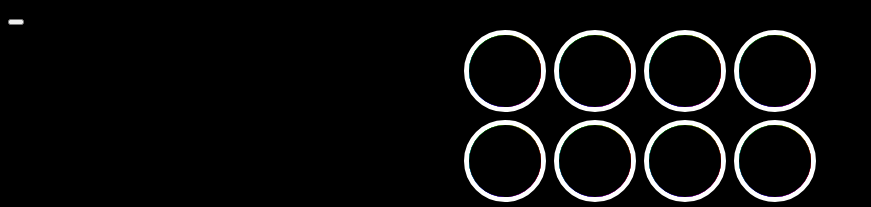
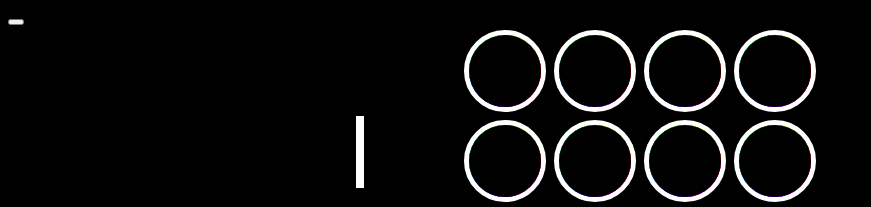
Before and after one commit to chasbrouck/BeatMachine, a plain HTML site: page index.html in a window 1280 px wide. Both pictures are taken after a click on the button 16 px from the left and 22 px from the top of the page. Shown: the top 207 px of the page, without its empty margins (0-871 px from the left). Drawn offline with nearby package versions, Linux system fonts and the light colour scheme.

Commit message:
beat marker

```diff
--- a/css/app.css
+++ b/css/app.css
@@ -9,6 +9,14 @@ body {
 
 #beatGrid {
   width: 45%;
+}
+
+#playMarker {
+  position: absolute;
+  width: 8px;
+  height: 72px;
+  transition: 0.4s ease-out;
+  background-color: #FFFFFF;
 }
 
 .beatRow {
--- a/index.html
+++ b/index.html
@@ -24,6 +24,7 @@
   <button onclick="play()" /></button>
   <div class="content">
     <div id="beatGrid">
+      <div id="playMarker"></div>
     </div>
   </div>
 
--- a/js/app.js
+++ b/js/app.js
@@ -42,6 +42,9 @@ function play() {
   console.log("start play");
   //every X seconds
   setInterval(function(){
+
+    //move marker
+    transtionMarker();
 
     //play noise
     console.log("play row " + currentRow);
@@ -140,3 +143,8 @@ function updateInstrument(synth, rgb){
     synthEDuration = b;
   }
 }
+
+function transtionMarker() {
+  var markerY = currentRow * 90;
+  $("#playMarker").css("transform","translate(0,"+markerY+"px)");
+}
```
